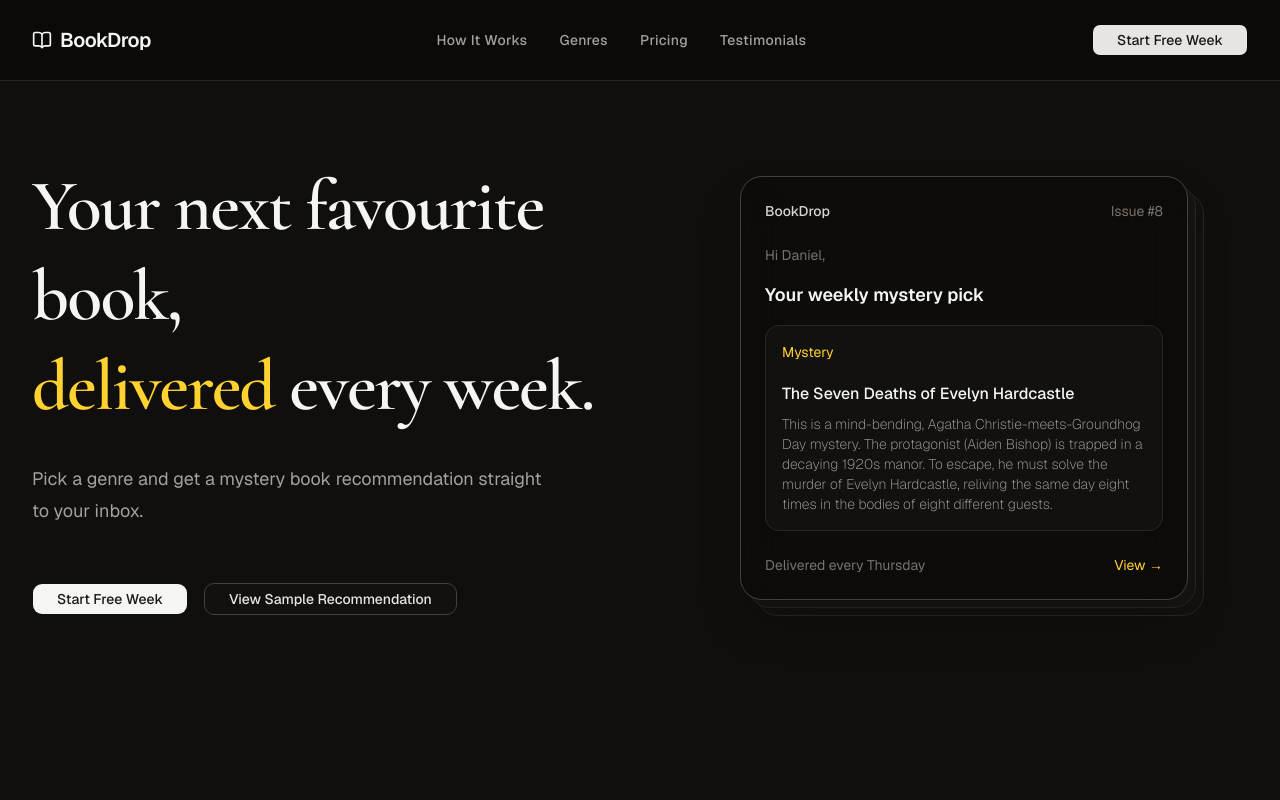
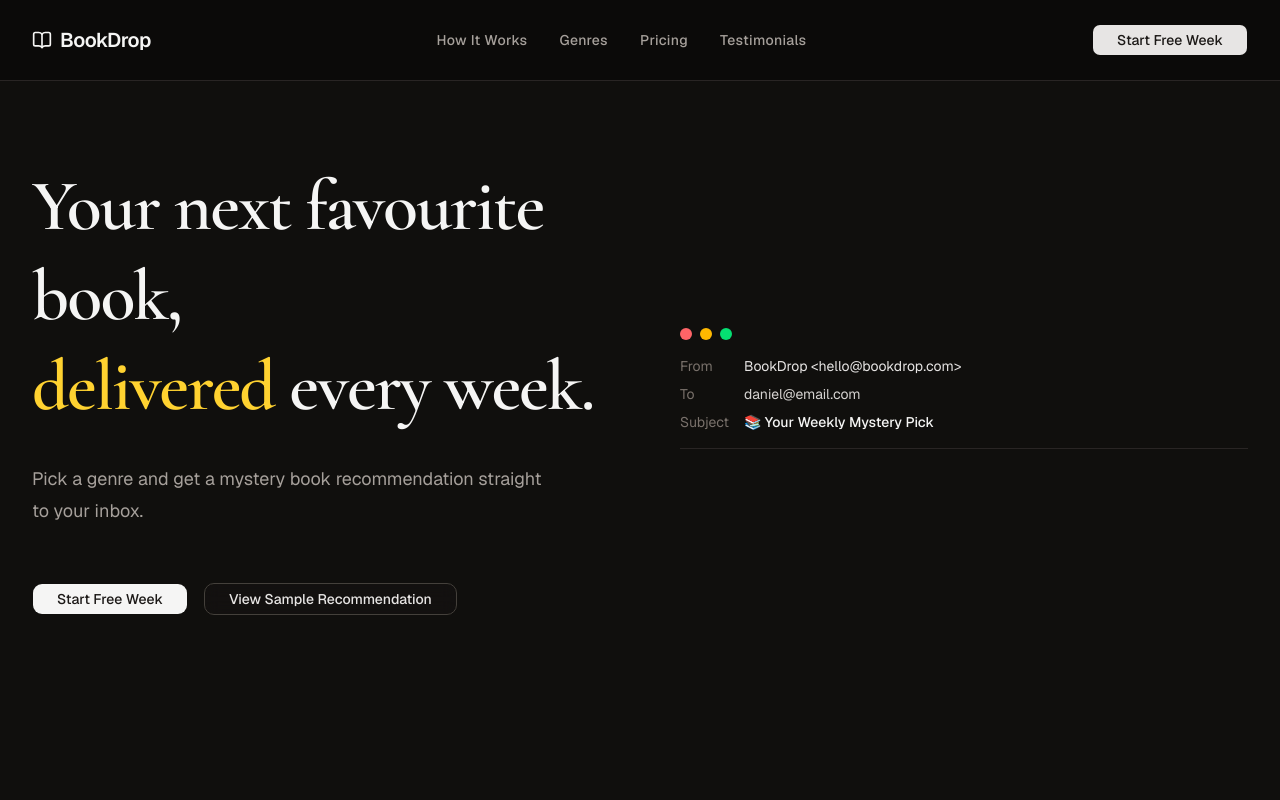
Before and after one commit to SobiahSelvarajah/ss-bookdrop, a Next.js app: page / in a window 1280 px wide. Shown: the top 800 px of the page. Built offline with nearby package versions, Linux system fonts and the light colour scheme.

Commit message:
feat: email header added to hero mockup through HeroEmail component

```diff
--- a/src/components/sections/hero/Hero.tsx
+++ b/src/components/sections/hero/Hero.tsx
@@ -1,5 +1,5 @@
 import HeroContent from "./HeroContent";
-import HeroIllustration from "./HeroIllustration";
+import HeroEmail from "./HeroEmail";
 
 
 export default function Hero() {
@@ -7,7 +7,7 @@ export default function Hero() {
         <section className="px-8 py-20 lg:py-20">
             <div className="mx-auto grid max-w-7xl items-center gap-20 lg:grid-cols-2">
                 <HeroContent />
-                <HeroIllustration />
+                <HeroEmail />
             </div>
         </section>
     )
--- /dev/null
+++ b/src/components/sections/hero/HeroEmail.tsx
@@ -0,0 +1,44 @@
+
+
+export default function HeroEmail() {
+    return (
+        <section className="border-b border-stone-800 pb-4">
+            <div className="mb-4 flex items-center gap-2" aria-hidden="true">
+                <span className="h-3 w-3 rounded-full bg-red-400" />
+                <span className="h-3 w-3 rounded-full bg-amber-400" />
+                <span className="h-3 w-3 rounded-full bg-green-400" />
+            </div>
+
+            <h3 className="sr-only">
+                Email Details
+            </h3>
+
+            <dl className="space-y-2 text-sm">
+                <div className="flex">
+                    <dt className="w-16 text-stone-500">
+                        From
+                    </dt>
+                    <dd className="text-stone-200">
+                        BookDrop &lt;hello@bookdrop.com&gt;
+                    </dd>
+                </div>
+                <div className="flex">
+                    <dt className="w-16 text-stone-500">
+                        To
+                    </dt>
+                    <dd className="text-stone-300">
+                        daniel@email.com
+                    </dd>
+                </div>
+                <div className="flex">
+                    <dt className="w-16 text-stone-500">
+                        Subject
+                    </dt>
+                    <dd className="font-medium text-stone-100">
+                        📚 Your Weekly Mystery Pick
+                    </dd>
+                </div>
+            </dl>
+        </section>
+    )
+}
--- a/src/components/sections/hero/HeroIllustration.tsx
+++ /dev/null
@@ -1,57 +0,0 @@
-
-
-export default function HeroIllustration() {
-    return (
-        <figure className="flex items-center justify-center">
-            <div className="relative w-full max-w-md">
-
-                {/* back layer */}
-                <div className="absolute inset-0 translate-x-4 translate-y-4 rounded-3xl border border-stone-800 bg-stone-900/30 backdrop-blur-xl" />
-
-                {/* middle layer */}
-                <div className="absolute inset-0 translate-x-2 translate-y-2 rounded-3xl border border-stone-800 bg-stone-900/50 backdrop-blur-xl"/>
-
-                {/* main layer */}
-                <div className="relative rounded-3xl border border-stone-700 bg-stone-950/80 p-6 shadow-2xl backdrop-blur-xl">
-
-                    <div className="flex items-center justify-between text-sm text-stone-500">
-                        <span className="font-medium text-stone-300">BookDrop</span>
-                        <span>Issue #8</span>
-                    </div>
-
-                    <div className="mt-6 space-y-4">
-                        <p className="text-sm text-stone-500">Hi Daniel,</p>
-                        <h3 className="text-lg font-semibold text-stone-100">
-                            Your weekly mystery pick
-                        </h3>
-                        <div className="rounded-xl border border-stone-800 bg-stone-900/40 p-4">
-                            <p className="text-sm text-amber-300">
-                                Mystery
-                            </p>
-                            <p className="mt-5 text-stone-100 font-medium">
-                                The Seven Deaths of Evelyn Hardcastle
-                            </p>
-                            <p className="mt-2 text-sm text-stone-400 font-extralight">
-                                This is a mind-bending, Agatha Christie-meets-Groundhog
-                                Day mystery. The protagonist (Aiden Bishop) is trapped
-                                in a decaying 1920s manor. To escape, he must solve
-                                the murder of Evelyn Hardcastle, reliving the same
-                                day eight times in the bodies of eight
-                                different guests.
-                            </p>
-                        </div>
-
-                        <div className="flex items-center justify-between pt-2 text-sm">
-                            <span className="text-stone-500">
-                                Delivered every Thursday
-                            </span>
-                            <button className="text-amber-300 hover:text-amber-200 transition">
-                                View →
-                            </button>
-                        </div>
-                    </div>
-                </div>
-            </div>
-        </figure>
-    )
-}
```
